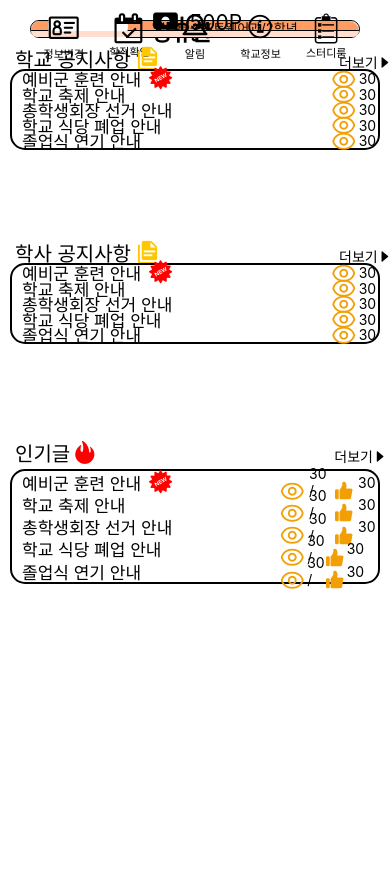
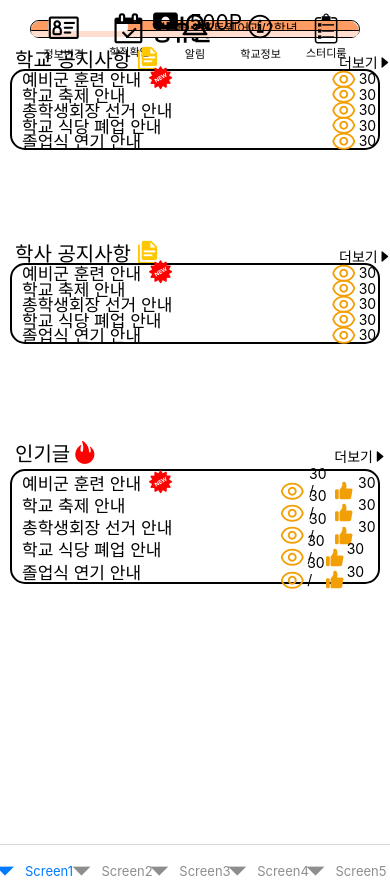
Before and after one commit to SICE0821/CampusLife-Project, a React Native app: screen / in a window 390 px wide. Before the commit the page ends 844 px from the top, so only its background shows below. Built offline with nearby package versions, Linux system fonts and the light colour scheme.

Commit message:
병합 전 로컬 변경 내용 커밋

```diff
--- a/App.tsx
+++ b/App.tsx
@@ -24,6 +24,8 @@ import IconE from 'react-native-vector-icons/Ionicons';
 import IconF from 'react-native-vector-icons/Fontisto';
 import IconG from 'react-native-vector-icons/MaterialCommunityIcons';
 import IconH from 'react-native-vector-icons/Foundation';
+import { NavigationContainer } from '@react-navigation/native';
+import Tabs from "./BottomTab";
 
 const windowWidth = Dimensions.get('window').width;
 const windowHeight = Dimensions.get('window').height;
@@ -266,6 +268,10 @@ function App(): React.JSX.Element {
         </View>
 
       </ScrollView>
+
+      <NavigationContainer>
+          <Tabs />
+      </NavigationContainer>
     </View>
   );
 }
--- /dev/null
+++ b/BottomTab.js
@@ -0,0 +1,67 @@
+import { createBottomTabNavigator } from "@react-navigation/bottom-tabs";
+import React from 'react';
+import {
+    ScrollView,
+    StyleSheet,
+    Text,
+    View,
+    DimensionValue,
+    Dimensions,
+    useWindowDimensions,
+  } from 'react-native';
+
+const Tab = createBottomTabNavigator();
+
+const Screen1 = () => {
+    return (
+      <View>
+        <Text>Screen 1</Text>
+      </View>
+    );
+  };
+
+  const Screen2 = () => {
+    return (
+      <View>
+        <Text>Screen 2</Text>
+      </View>
+    );
+  };
+
+  const Screen3 = () => {
+    return (
+      <View>
+        <Text>Screen 3</Text>
+      </View>
+    );
+  };
+
+  const Screen4 = () => {
+    return (
+      <View>
+        <Text>Screen 4</Text>
+      </View>
+    );
+  };
+
+  const Screen5 = () => {
+    return (
+      <View>
+        <Text>Screen 5</Text>
+      </View>
+    );
+  };
+
+  const BottomTabs = () => {
+      return (
+          <Tab.Navigator>
+              <Tab.Screen name="Screen1" component={Screen1} />
+              <Tab.Screen name="Screen2" component={Screen2} />
+              <Tab.Screen name="Screen3" component={Screen3} />
+              <Tab.Screen name="Screen4" component={Screen4} />
+              <Tab.Screen name="Screen5" component={Screen5} />
+          </Tab.Navigator>
+      );
+  }
+
+  export default BottomTabs;
--- a/package.json
+++ b/package.json
@@ -10,6 +10,8 @@
     "test": "jest"
   },
   "dependencies": {
+    "@react-navigation/bottom-tabs": "^6.5.16",
+    "@react-navigation/native": "^6.1.14",
     "react": "18.2.0",
     "react-native": "0.73.4",
     "react-native-vector-icons": "^10.0.3"
```
Also changed, not shown: 1 other file (tests, documents, lock files or other folders).
